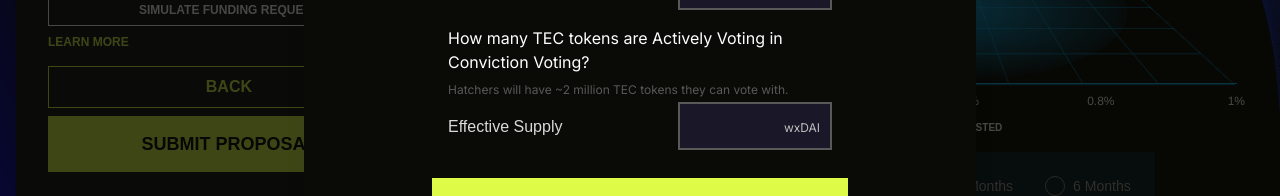
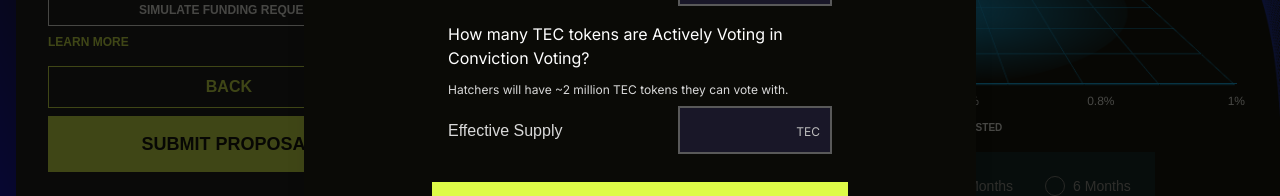
Before and after one commit to CommonsBuild/commons-config-frontend, a Next.js app: page /config/4 in a window 1280 px wide. Both pictures are taken after a click on the button "SIMULATE FUNDING REQUEST". Shown: the part 438-634 px from the top of the page. Built offline with nearby package versions, Linux system fonts and the light colour scheme; no server answers; a web font is replaced by a local one.

Commit message:
style: fix effective supply color and placeholder

```diff
--- a/src/components/modals/AddProposal.tsx
+++ b/src/components/modals/AddProposal.tsx
@@ -77,7 +77,7 @@ function AddProposal({ isOpen, handleClose, onClick }: AddProposalProps) {
         <p className="font-inter text-neon-light pt-3">
           How many TEC tokens are Actively Voting in Conviction Voting?
         </p>
-        <p className="font-inter text-gray-500 text-xs pt-2">
+        <p className="font-inter text-gray-200 text-xs pt-3 pb-1">
           Hatchers will have ~2 million TEC tokens they can vote with.
         </p>
         <Input
@@ -87,7 +87,7 @@ function AddProposal({ isOpen, handleClose, onClick }: AddProposalProps) {
           onChange={(event: React.ChangeEvent<HTMLInputElement>) =>
             handleChange(event)
           }
-          placeholder="wxDAI"
+          placeholder="TEC"
         />
       </div>
     </Modal>
```
